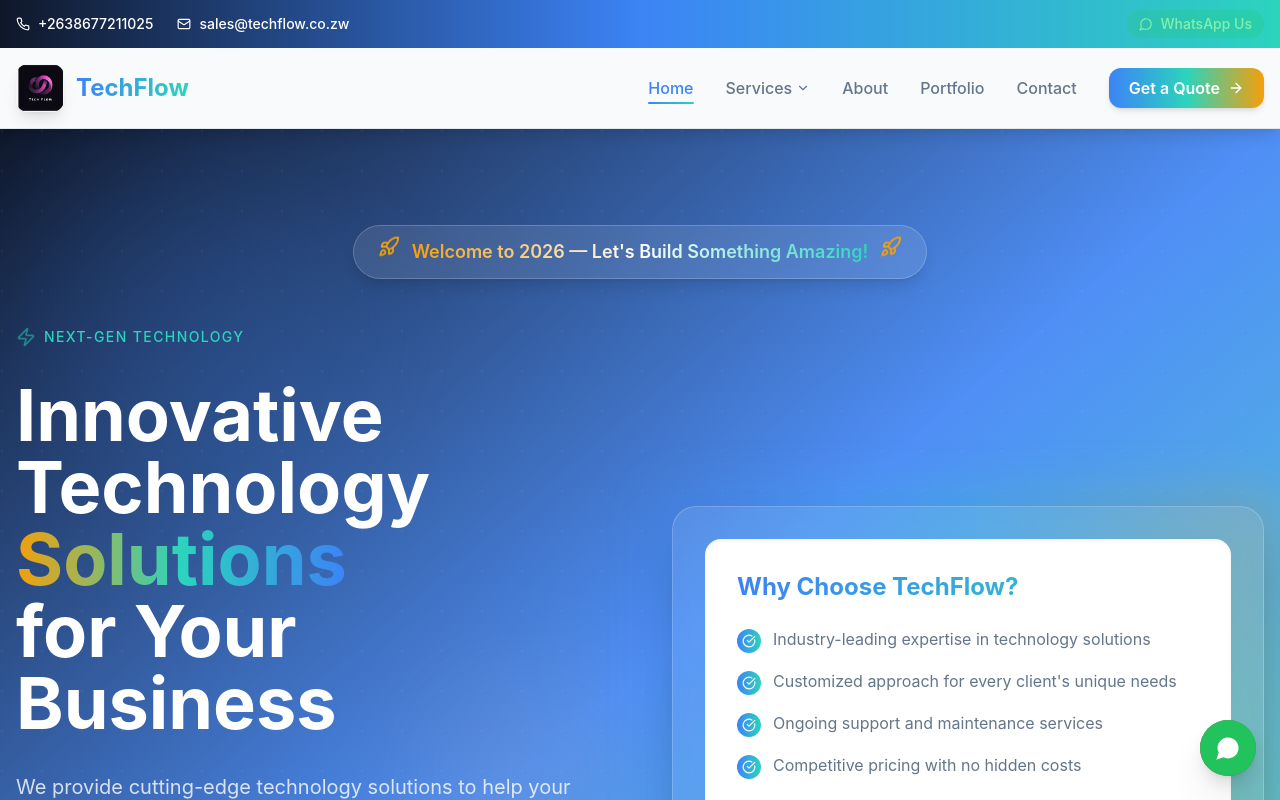
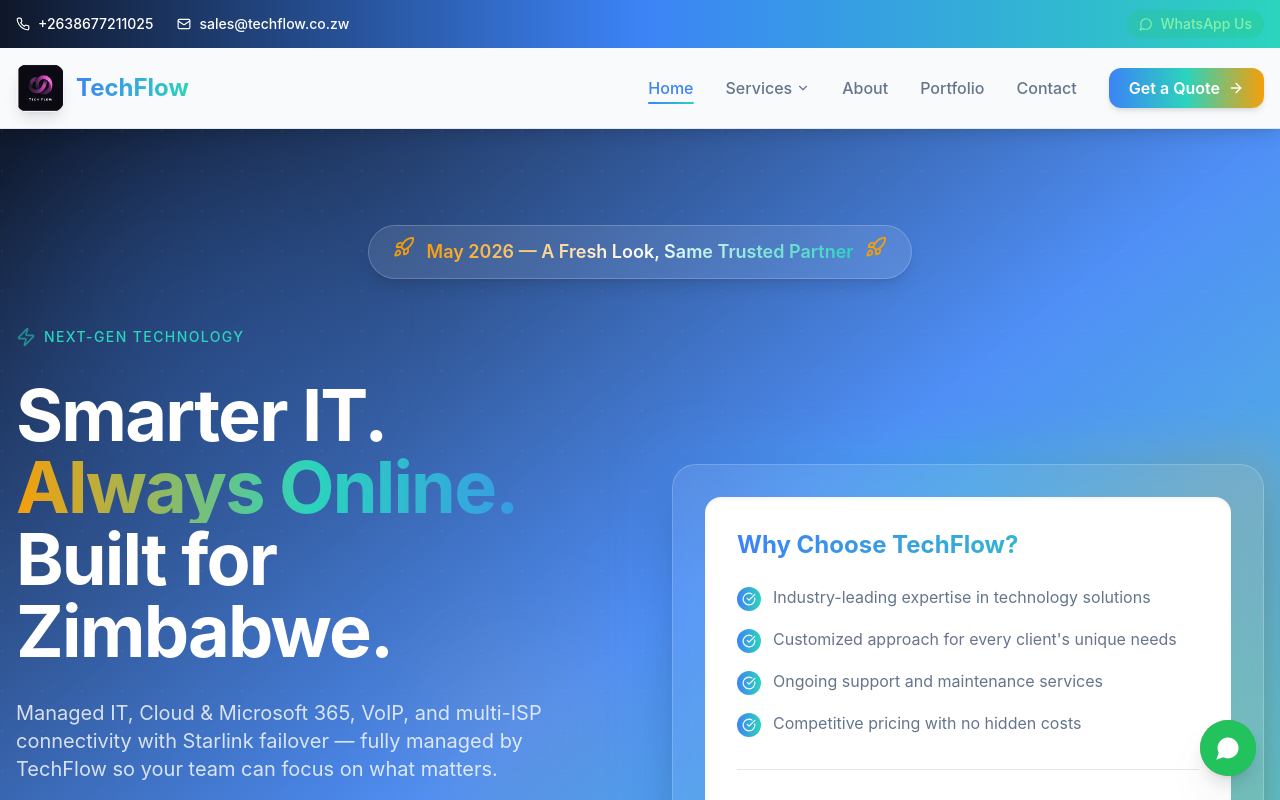
Before and after one commit to AndileTL/techflow-echo-project, a React (Vite) app: page / in a window 1280 px wide. Shown: the top 800 px of the page. Built offline with nearby package versions, Linux system fonts and the light colour scheme.

Commit message:
Changes
Co-authored-by: AndileTL <200150940+AndileTL@users.noreply.github.com>

```diff
--- a/src/components/Hero.tsx
+++ b/src/components/Hero.tsx
@@ -62,8 +62,8 @@ const Hero = () => {
         >
           <div className="inline-flex items-center space-x-3 bg-white/10 backdrop-blur-md px-6 py-3 rounded-full border border-white/20 shadow-lg">
             <Rocket className="text-accent animate-bounce" size={22} />
-            <span className="text-lg font-semibold bg-gradient-to-r from-accent via-white to-secondary bg-clip-text text-transparent">
-              Welcome to 2026 — Let's Build Something Amazing!
+            <span className="text-base md:text-lg font-semibold bg-gradient-to-r from-accent via-white to-secondary bg-clip-text text-transparent">
+              May 2026 — A Fresh Look, Same Trusted Partner
             </span>
             <Rocket className="text-accent animate-bounce" size={22} />
           </div>
@@ -81,15 +81,16 @@ const Hero = () => {
               <span className="text-sm uppercase tracking-widest font-medium">Next-Gen Technology</span>
             </motion.div>
 
-            <motion.h1 variants={itemVariants} className="text-5xl lg:text-7xl font-bold leading-tight">
-              Innovative Technology
-              <span className="bg-gradient-to-r from-accent via-secondary to-primary bg-clip-text text-transparent"> Solutions</span>
-              <br />for Your Business
+            <motion.h1 variants={itemVariants} className="text-4xl sm:text-5xl lg:text-6xl xl:text-7xl font-bold leading-[1.05] tracking-tight">
+              Smarter IT.
+              <span className="block bg-gradient-to-r from-accent via-secondary to-primary bg-clip-text text-transparent">Always Online.</span>
+              Built for Zimbabwe.
             </motion.h1>
 
-            <motion.p variants={itemVariants} className="text-xl text-white/80 leading-relaxed max-w-xl">
-              We provide cutting-edge technology solutions to help your business grow,
-              streamline operations, and stay ahead of the competition in today's digital world.
+            <motion.p variants={itemVariants} className="text-lg md:text-xl text-white/80 leading-relaxed max-w-xl">
+              Managed IT, Cloud & Microsoft 365, VoIP, and multi-ISP connectivity
+              with Starlink failover — fully managed by TechFlow so your team can
+              focus on what matters.
             </motion.p>
 
             <motion.div variants={itemVariants} className="flex flex-col sm:flex-row gap-4 pt-4">
```
